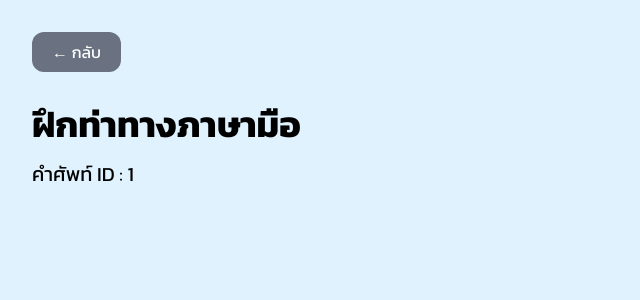
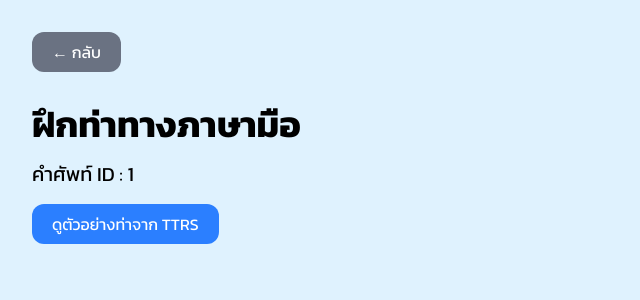
Before and after one commit to piyatidaworadect2004-hub/Thai-Sign-Language, a React (Vite) app: page /practice/1 in a window 1280 px wide. Shown: the top 300 px of the page, without its empty margins (0-640 px from the left). Built offline with nearby package versions, Linux system fonts and the light colour scheme; no server answers.

Commit message:
แก้ไข Practice.jsx

```diff
--- a/src/pages/Practice.jsx
+++ b/src/pages/Practice.jsx
@@ -270,6 +270,15 @@ export default function Practice() {
                 คำศัพท์ ID : {id}
             </p>
 
+            <a
+                href="https://dic.ttrs.or.th/video/view/61c5797966b04b724e244611"
+                target="_blank"
+                rel="noopener noreferrer"
+                className="inline-flex items-center gap-2 mt-4 bg-blue-500 text-white px-5 py-2 rounded-xl hover:bg-blue-600 transition"
+            >
+                ดูตัวอย่างท่าจาก TTRS
+            </a>
+
             <div className="relative max-w-3xl mt-8">
 
                 <video
@@ -311,7 +320,7 @@ export default function Practice() {
                     </p>
 
                     <p className="mt-2 text-lg">
-                        ความมั่นใจ : {(confidence * 100).toFixed(2)}%
+                        ค่าความมั่นใจ : {(confidence * 100).toFixed(2)}%
                     </p>
 
                 </div>
```
Also changed, not shown: 1 other file (tests, documents, lock files or other folders).
